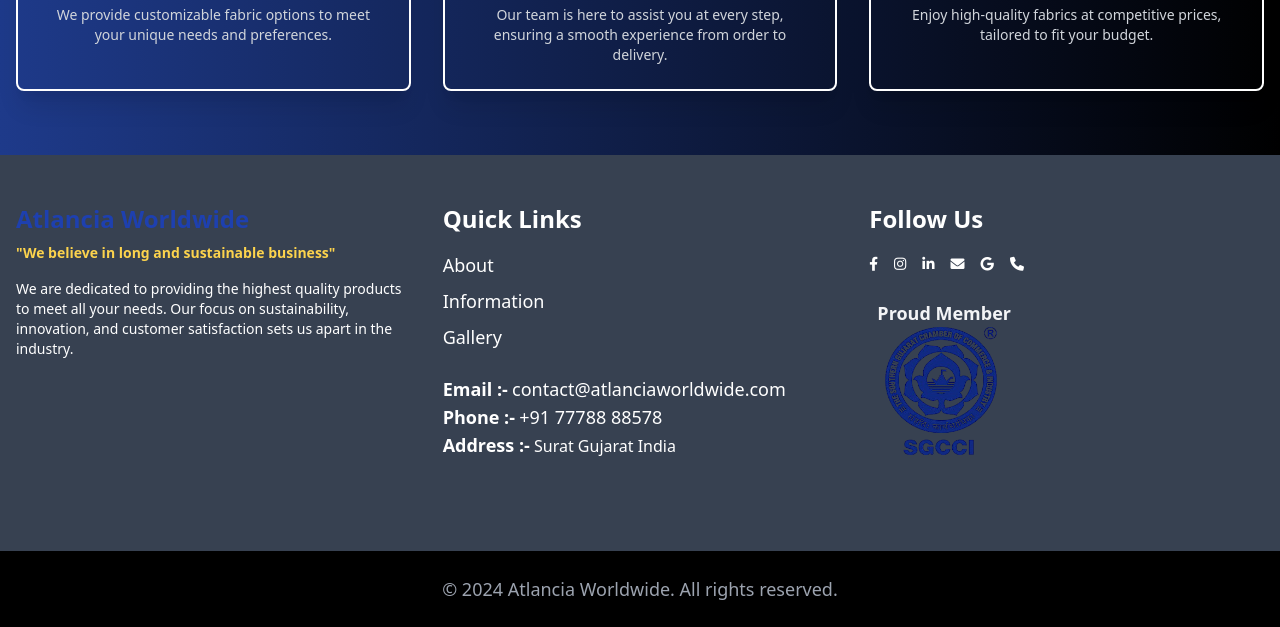
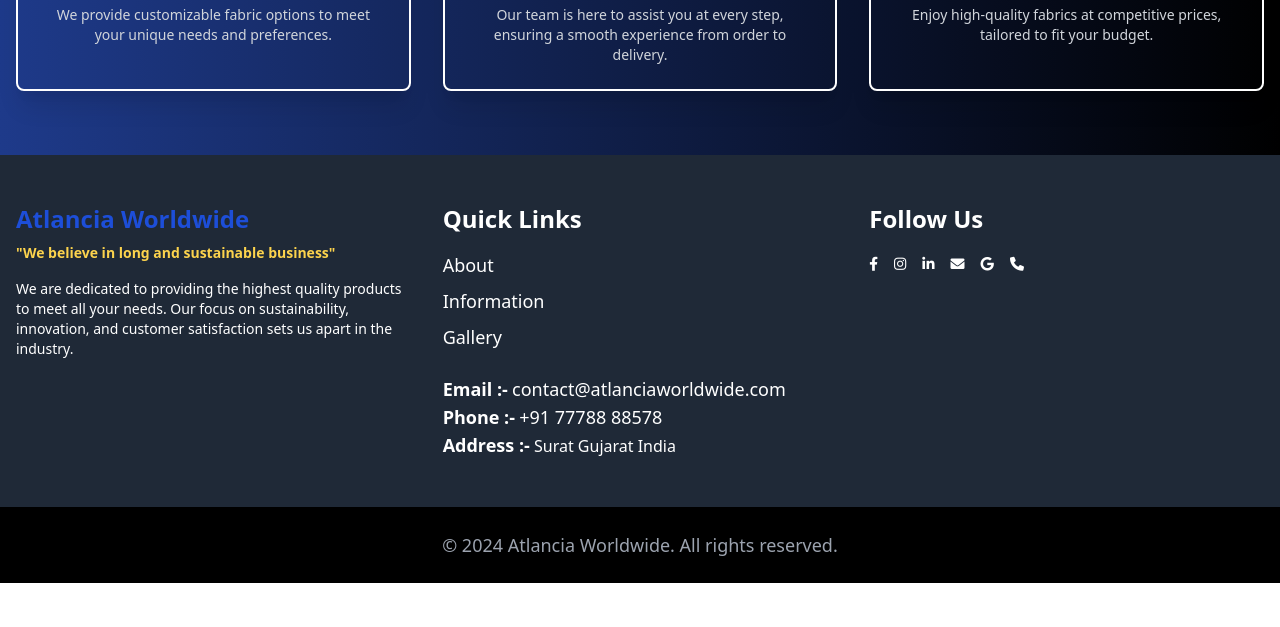
Before and after one commit to ranganikrushank/atlanciaworldwide-cotton, a plain HTML site: page index.html in a window 1280 px wide. Shown: the part 4025-4652 px from the top of the page. After the commit the page ends 4608 px from the top, so only its background shows below. Drawn offline with nearby package versions, Linux system fonts and the light colour scheme.

Commit message:
Add files via upload

```diff
--- a/index.html
+++ b/index.html
@@ -395,12 +395,12 @@
     </section>
 
 
-    <section class="bg-gray-700 text-white py-12" id="contact-us">
+    <section class="bg-gray-800 text-white py-12" id="contact-us">
         <div class="container mx-auto px-4">
             <div class="grid grid-cols-1 md:grid-cols-3 gap-8">
                 <!-- Left Side: Company Info -->
                 <div>
-                    <h3 class="text-2xl font-bold mb-2 text-blue-800">Atlancia Worldwide</h3>
+                    <h3 class="text-2xl font-bold mb-2 text-blue-700">Atlancia Worldwide</h3>
                     <p class="text-yellow-300 mb-4 text-sm font-semibold">"We believe in long and sustainable business"</p>
                     <p class="text-white text-sm">
                         We are dedicated to providing the highest quality products to meet all your needs. Our focus on
@@ -456,10 +456,10 @@
                         </a>
                     </div>
                     <!-- Add your image here -->
-                    <div class="mb-12">
+                    <!-- <div class="mb-12">
                         <h2 class="text-lg font-bold ml-14 text-gray-100 md:ml-2">Proud Member</h2>
                         <img src="images/sgcci.png" alt="Follow Us Image" class="w-28 h-32 bg-gray-700 ml-16 md:ml-4">
-                    </div>
+                    </div> -->
 
                 </div>
 
```
